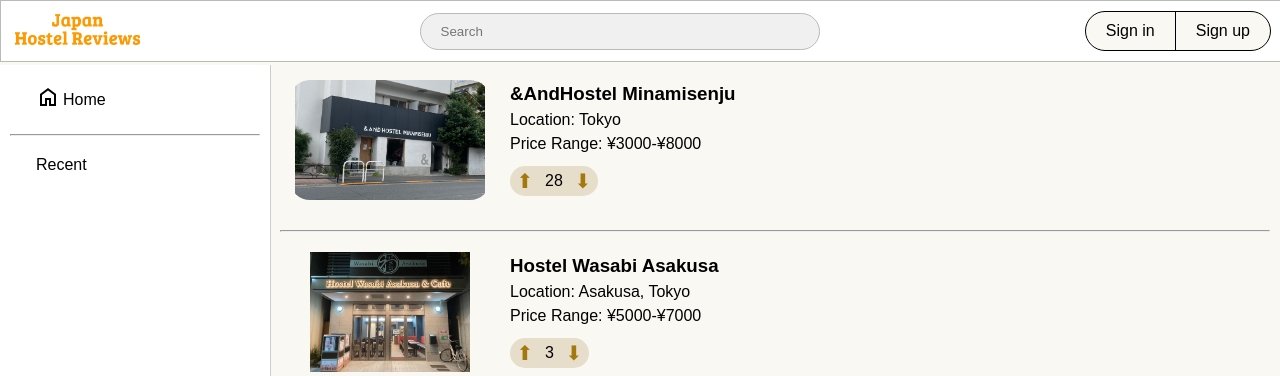
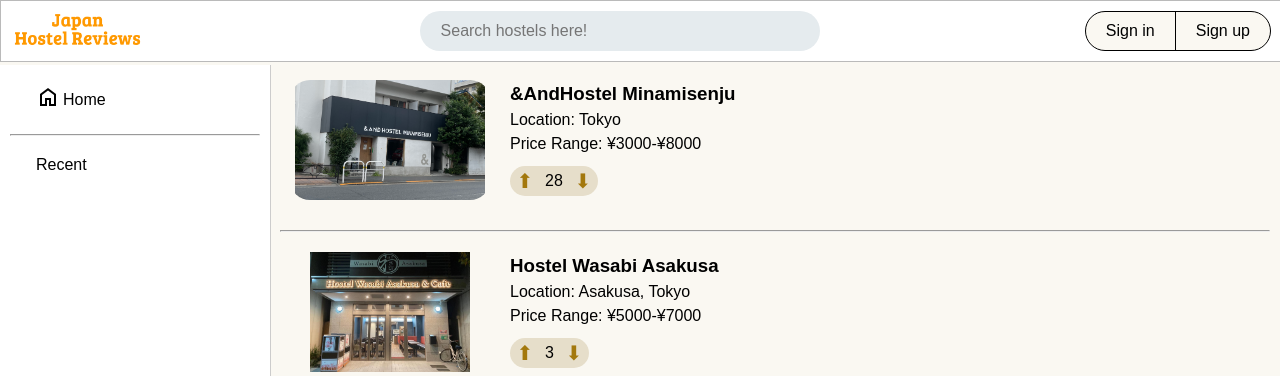
Before and after one commit to lyuhiroyama/japanhostelreviews.com, a PHP site: page /index.php in a window 1280 px wide. Shown: the top 376 px of the page. Run offline with PHP 8.4, Linux system fonts and the light colour scheme; data comes from the database, SQL or seed files in the repository.

Commit message:
Add design changes to search-input field

```diff
--- a/header.php
+++ b/header.php
@@ -28,11 +28,13 @@
 
 
     #search-box {
-        background-color: #f0f0f0;
+        background-color: #e5ebee;
         border-radius: 25px;
-        border: 1px solid #bababa;
+        border: 1px solid transparent;
         padding: 10px 20px;
+        height:40px;
         width: 400px;
+        font-size: 16px;
     }
 
     .sign-in-up-buttons-container {
@@ -63,7 +65,7 @@
     <div class="top-menu">
         <a href="index.php" style="color:white;"><img src="assets/header-logo.png" id="header-logo"></a>
         <div>
-            <input id="search-box" type="text" placeholder="Search">
+            <input id="search-box" type="text" placeholder="Search hostels here!">
         </div>
         <div class="sign-in-up-buttons-container">
             <a href="idk yet" class="sign-in-up-buttons">Sign in</a>
```
